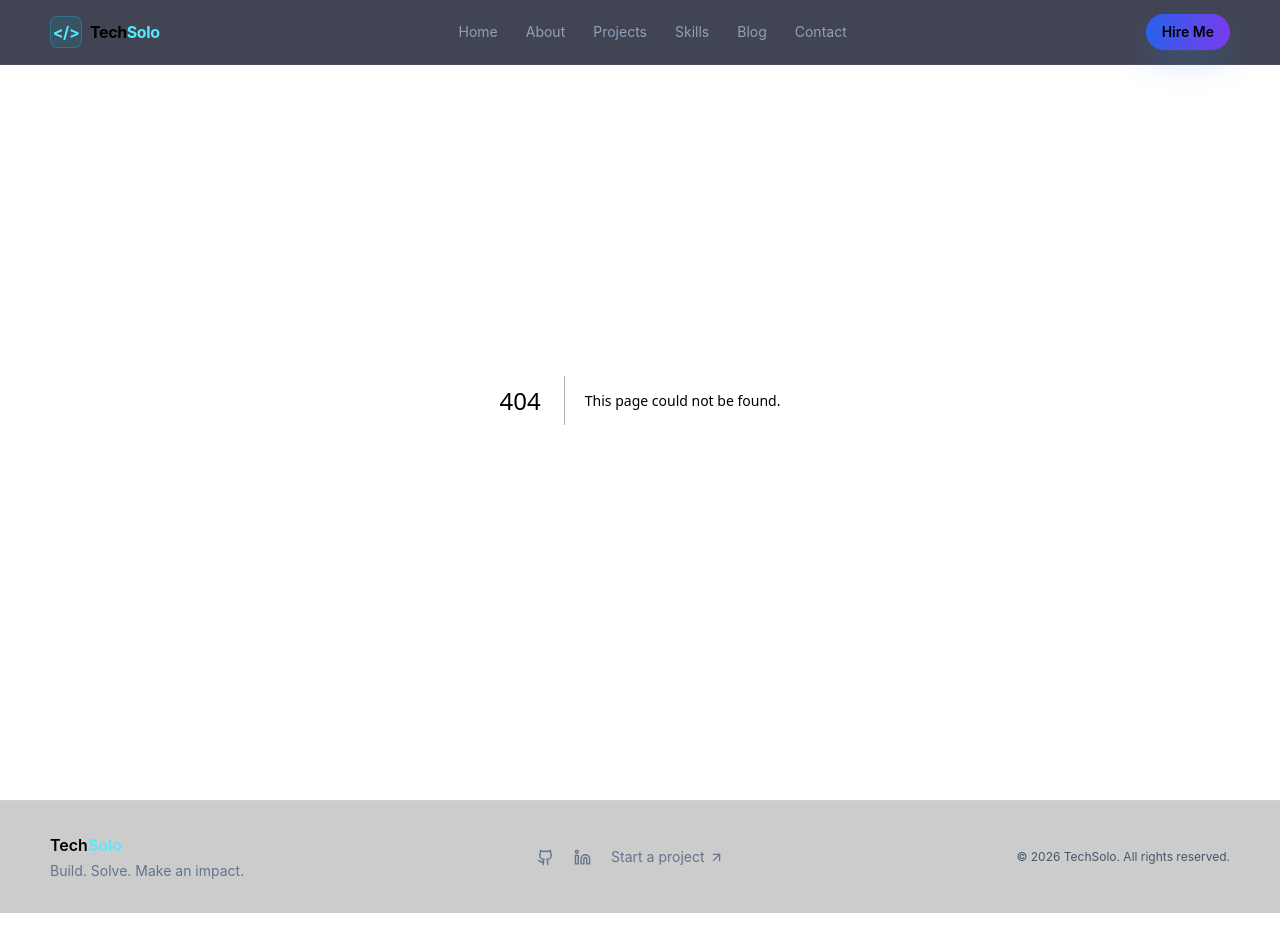
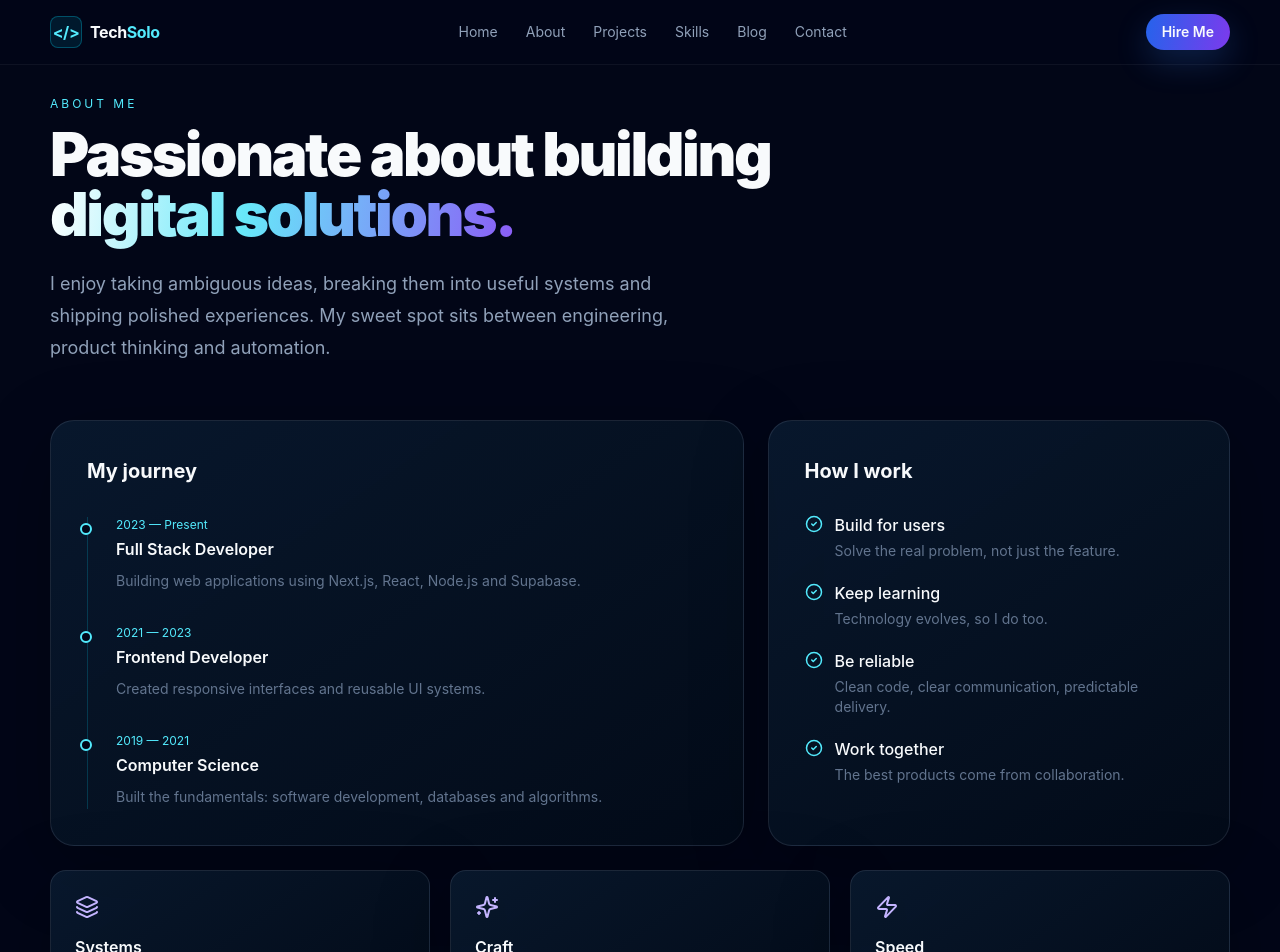
Before and after one commit to tejtechsolo/portfolio, a Next.js app: page /about in a window 1280 px wide. Before the commit this address had no page. Shown: the top 952 px of the page. Before the commit the page ends 913 px from the top, so only its background shows below. Built offline with nearby package versions, Linux system fonts and the light colour scheme.

Commit message:
Build premium Next.js portfolio

```diff
--- /dev/null
+++ b/app/about/page.tsx
@@ -0,0 +1,11 @@
+import { Fade } from '@/components/motion';
+import { CheckCircle2, Layers3, Sparkles, Zap } from '@/components/icons';
+
+export default function About() {
+  return <div className="section-pad pt-32"><div className="container"><Fade><p className="text-xs uppercase tracking-[.25em] text-cyan-300">About me</p><h1 className="mt-3 max-w-4xl text-5xl font-black tracking-[-.04em] md:text-6xl">Passionate about building <span className="text-gradient">digital solutions.</span></h1><p className="mt-6 max-w-2xl text-lg leading-8 text-slate-400">I enjoy taking ambiguous ideas, breaking them into useful systems and shipping polished experiences. My sweet spot sits between engineering, product thinking and automation.</p></Fade>
+  <div className="mt-14 grid gap-6 lg:grid-cols-[1.2fr_.8fr]"><Fade className="card rounded-3xl p-7 md:p-9"><h2 className="text-xl font-bold">My journey</h2><div className="mt-8 space-y-8 border-l border-cyan-400/20 pl-7">{[['2023 — Present','Full Stack Developer','Building web applications using Next.js, React, Node.js and Supabase.'],['2021 — 2023','Frontend Developer','Created responsive interfaces and reusable UI systems.'],['2019 — 2021','Computer Science','Built the fundamentals: software development, databases and algorithms.']].map(([date,title,text])=><div key={date} className="relative"><span className="absolute -left-[36px] top-1.5 h-3 w-3 rounded-full border-2 border-cyan-300 bg-slate-950"/><div className="text-xs text-cyan-300">{date}</div><div className="mt-1 font-semibold">{title}</div><p className="mt-2 text-sm leading-6 text-slate-500">{text}</p></div>)}</div></Fade>
+  <Fade delay={.08} className="card rounded-3xl p-7 md:p-9"><h2 className="text-xl font-bold">How I work</h2><div className="mt-7 space-y-5">{[['Build for users','Solve the real problem, not just the feature.'],['Keep learning','Technology evolves, so I do too.'],['Be reliable','Clean code, clear communication, predictable delivery.'],['Work together','The best products come from collaboration.']].map(([a,b])=><div key={a} className="flex gap-3"><div className="mt-0.5 text-cyan-300"><CheckCircle2 size={18}/></div><div><div className="font-medium">{a}</div><p className="mt-1 text-sm text-slate-500">{b}</p></div></div>)}</div></Fade></div>
+  <div className="mt-6 grid gap-5 sm:grid-cols-3"><P icon={<Layers3/>} title="Systems" text="Architecture that can evolve."/><P icon={<Sparkles/>} title="Craft" text="Details that make products feel premium."/><P icon={<Zap/>} title="Speed" text="From idea to usable product quickly."/></div>
+  </div></div>;
+}
+function P({icon,title,text}:{icon:React.ReactNode;title:string;text:string}){return <Fade className="card card-hover rounded-2xl p-6"><div className="mb-4 text-violet-300">{icon}</div><h3 className="font-semibold">{title}</h3><p className="mt-2 text-sm text-slate-500">{text}</p></Fade>}
```
